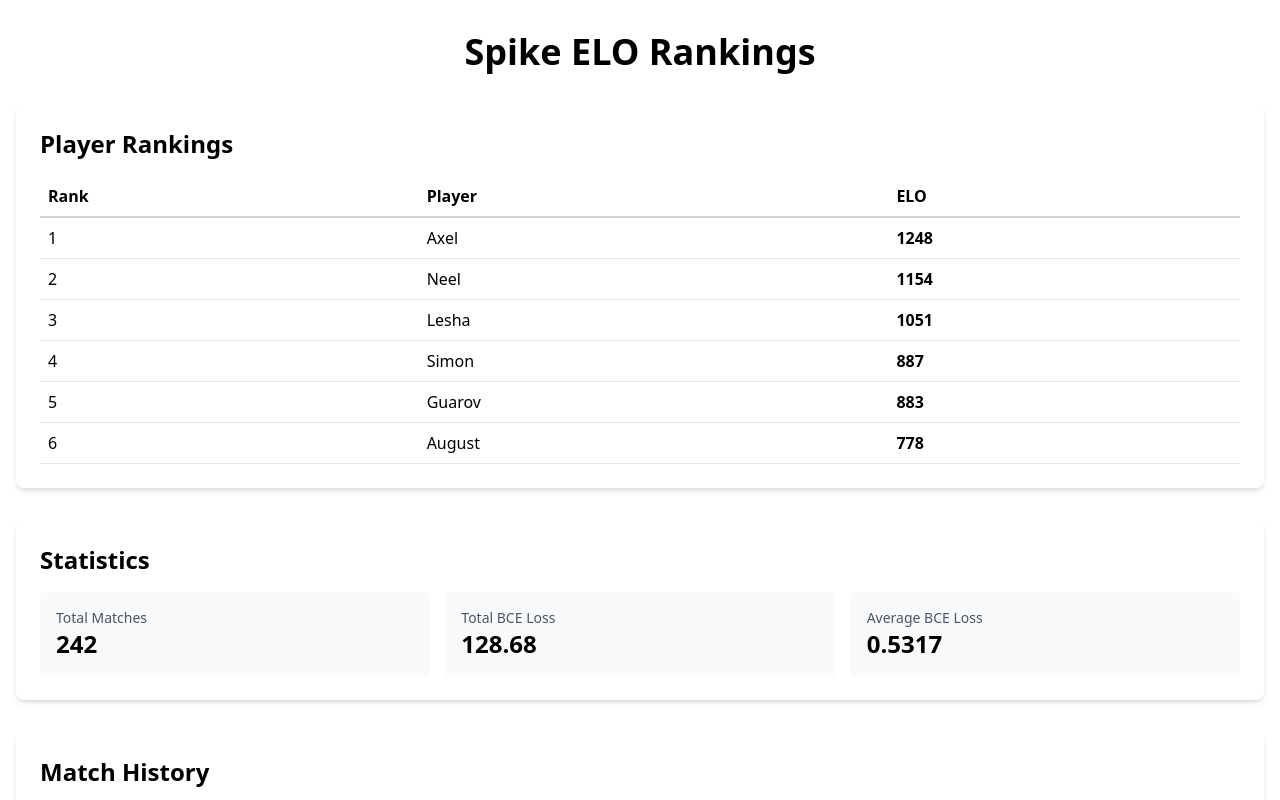
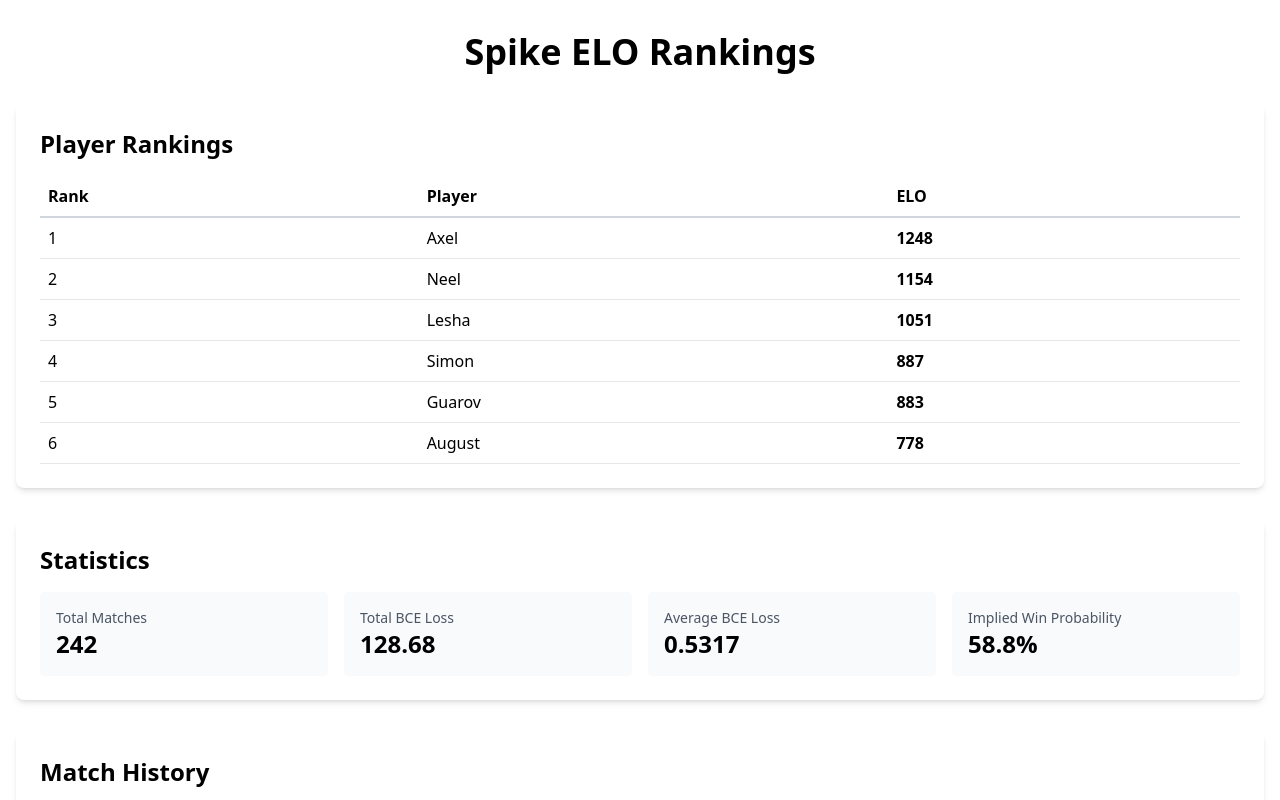
Before and after one commit to thetazero/spklo, a React (Vite) app: page / in a window 1280 px wide. Shown: the top 800 px of the page. Built offline with nearby package versions, Linux system fonts and the light colour scheme.

Commit message:
implied p

```diff
--- a/src/App.tsx
+++ b/src/App.tsx
@@ -2,6 +2,7 @@ import { useState, useEffect } from 'react'
 import { loadMatches } from './data/load'
 import { createEngine, type EngineAndMatches } from './engine/main'
 import { MatchTable } from './components/MatchTable'
+import { StatisticsCard } from './components/StatisticsCard'
 
 function App() {
   const [engineData, setEngineData] = useState<EngineAndMatches | null>(null)
@@ -56,25 +57,10 @@ function App() {
         </table>
       </div>
 
-      <div className="bg-white rounded-lg shadow-md p-6 mb-8">
-        <h2 className="text-2xl font-semibold mb-4">Statistics</h2>
-        <div className="grid grid-cols-1 md:grid-cols-3 gap-4">
-          <div className="p-4 bg-gray-50 rounded">
-            <div className="text-sm text-gray-600">Total Matches</div>
-            <div className="text-2xl font-bold">{engineData.analyzedMatches.length}</div>
-          </div>
-          <div className="p-4 bg-gray-50 rounded">
-            <div className="text-sm text-gray-600">Total BCE Loss</div>
-            <div className="text-2xl font-bold">{engineData.engine.bceLoss.toFixed(2)}</div>
-          </div>
-          <div className="p-4 bg-gray-50 rounded">
-            <div className="text-sm text-gray-600">Average BCE Loss</div>
-            <div className="text-2xl font-bold">
-              {(engineData.engine.bceLoss / engineData.analyzedMatches.length).toFixed(4)}
-            </div>
-          </div>
-        </div>
-      </div>
+      <StatisticsCard
+        totalMatches={engineData.analyzedMatches.length}
+        bceLoss={engineData.engine.bceLoss}
+      />
 
       <div className="bg-white rounded-lg shadow-md p-6">
         <h2 className="text-2xl font-semibold mb-4">Match History</h2>
--- /dev/null
+++ b/src/components/StatisticsCard.tsx
@@ -0,0 +1,35 @@
+interface StatisticItemProps {
+  label: string
+  value: string | number
+}
+
+function StatisticItem({ label, value }: StatisticItemProps) {
+  return (
+    <div className="p-4 bg-gray-50 rounded">
+      <div className="text-sm text-gray-600">{label}</div>
+      <div className="text-2xl font-bold">{value}</div>
+    </div>
+  )
+}
+
+interface StatisticsCardProps {
+  totalMatches: number
+  bceLoss: number
+}
+
+export function StatisticsCard({ totalMatches, bceLoss }: StatisticsCardProps) {
+  const averageBceLoss = totalMatches > 0 ? bceLoss / totalMatches : 0
+  const impliedWinProbability = totalMatches > 0 ? Math.exp(-averageBceLoss) : 0
+
+  return (
+    <div className="bg-white rounded-lg shadow-md p-6 mb-8">
+      <h2 className="text-2xl font-semibold mb-4">Statistics</h2>
+      <div className="grid grid-cols-1 md:grid-cols-4 gap-4">
+        <StatisticItem label="Total Matches" value={totalMatches} />
+        <StatisticItem label="Total BCE Loss" value={bceLoss.toFixed(2)} />
+        <StatisticItem label="Average BCE Loss" value={averageBceLoss.toFixed(4)} />
+        <StatisticItem label="Implied Win Probability" value={`${(impliedWinProbability * 100).toFixed(1)}%`} />
+      </div>
+    </div>
+  )
+}
```
